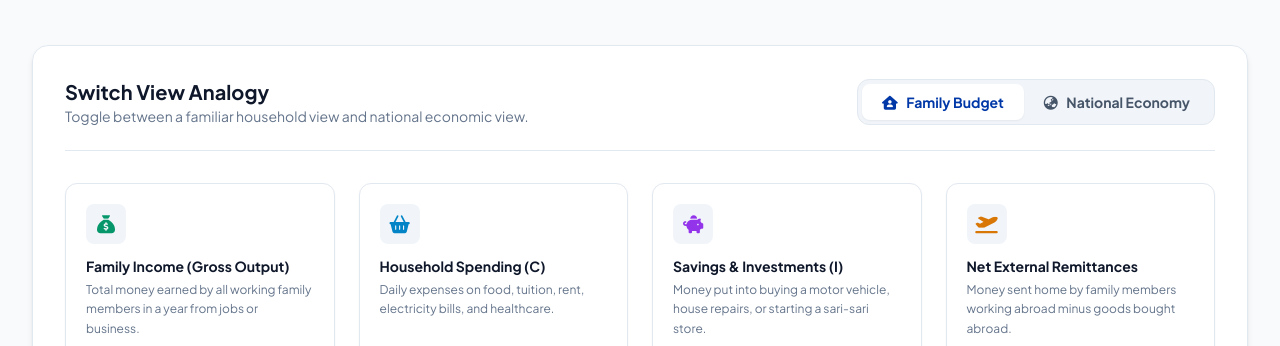
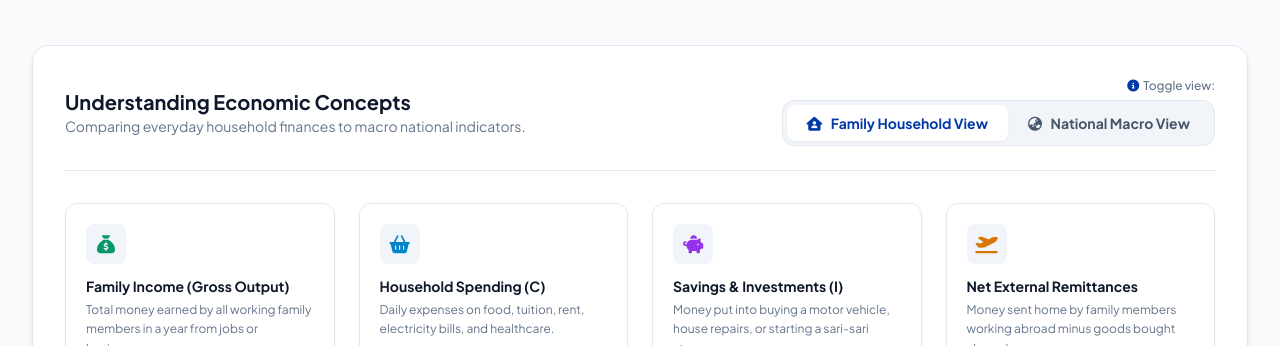
Before and after one commit to natsume-maru/ph-economy-dashboard, a plain HTML site: page index.html in a window 1280 px wide. Shown: the part 777-1123 px from the top of the page. Drawn offline with nearby package versions, Linux system fonts and the light colour scheme.

Commit message:
Update index.html

```diff
--- a/index.html
+++ b/index.html
@@ -107,18 +107,25 @@
 
             <!-- Analogy Toggle Box -->
             <div class="glass-card rounded-2xl p-6 md:p-8 shadow-md border border-slate-200 mb-10">
-                <div class="flex flex-col md:flex-row items-center justify-between gap-6 pb-6 border-b border-slate-200">
+                <div class="flex flex-col md:flex-row items-start md:items-center justify-between gap-6 pb-6 border-b border-slate-200">
                     <div>
-                        <h3 class="text-xl font-bold text-slate-900">Switch View Analogy</h3>
-                        <p class="text-sm text-slate-500">Toggle between a familiar household view and national economic view.</p>
+                        <h3 class="text-xl font-bold text-slate-900">Understanding Economic Concepts</h3>
+                        <p class="text-sm text-slate-500">Comparing everyday household finances to macro national indicators.</p>
                     </div>
-                    <div class="inline-flex p-1 bg-slate-100 rounded-xl border border-slate-200">
-                        <button id="btn-analogy-family" onclick="switchGDPAnalogy('family')" class="px-5 py-2 rounded-lg text-sm font-bold transition shadow-sm bg-white text-phBlue">
-                            <i class="fa-solid fa-house-user mr-1.5"></i> Family Budget
-                        </button>
-                        <button id="btn-analogy-nation" onclick="switchGDPAnalogy('nation')" class="px-5 py-2 rounded-lg text-sm font-bold text-slate-600 hover:text-slate-900 transition">
-                            <i class="fa-solid fa-earth-asia mr-1.5"></i> National Economy
-                        </button>
+
+                    <!-- Toggle Control Container with Built-in Guide Text -->
+                    <div class="flex flex-col items-start md:items-end gap-1.5 w-full md:w-auto">
+                        <span class="text-xs text-slate-500 font-medium flex items-center gap-1">
+                            <i class="fa-solid fa-circle-info text-phBlue"></i> Toggle view:
+                        </span>
+                        <div class="inline-flex p-1 bg-slate-100 rounded-xl border border-slate-200 w-full md:w-auto">
+                            <button id="btn-analogy-family" onclick="switchGDPAnalogy('family')" class="flex-1 md:flex-none px-5 py-2 rounded-lg text-sm font-bold transition shadow-sm bg-white text-phBlue">
+                                <i class="fa-solid fa-house-user mr-1.5"></i> Family Household View
+                            </button>
+                            <button id="btn-analogy-nation" onclick="switchGDPAnalogy('nation')" class="flex-1 md:flex-none px-5 py-2 rounded-lg text-sm font-bold text-slate-600 hover:text-slate-900 transition">
+                                <i class="fa-solid fa-earth-asia mr-1.5"></i> National Macro View
+                            </button>
+                        </div>
                     </div>
                 </div>
 
@@ -128,7 +135,7 @@
                 </div>
             </div>
 
-            <!-- Interactive Expenditure Formula Formula -->
+            <!-- Interactive Expenditure Formula -->
             <div class="bg-gradient-to-br from-slate-900 to-slate-800 rounded-2xl p-6 md:p-8 text-white shadow-xl">
                 <h3 class="text-lg font-bold text-amber-400 mb-2 uppercase tracking-wide text-xs">How GDP is Calculated (Expenditure Approach)</h3>
                 <p class="text-2xl md:text-3xl font-black mb-6">GDP = <span class="text-sky-300">C</span> + <span class="text-emerald-300">I</span> + <span class="text-purple-300">G</span> + (<span class="text-rose-300">X</span> - <span class="text-amber-300">M</span>)</p>
@@ -167,7 +174,7 @@
                 </div>
             </div>
 
-            <!-- Key Metric Cards Grid (Expanded) -->
+            <!-- Key Metric Cards Grid -->
             <div class="grid grid-cols-1 sm:grid-cols-2 lg:grid-cols-4 gap-6">
                 <!-- Metric 1: GDP Growth -->
                 <div class="bg-white rounded-2xl p-6 border border-slate-200 shadow-sm hover:shadow-md transition">
@@ -208,7 +215,7 @@
                     </div>
                 </div>
 
-                <!-- Metric 4: Unemployment Rate -->
+                <!-- Metric 4: Labor & Debt -->
                 <div class="bg-white rounded-2xl p-6 border border-slate-200 shadow-sm hover:shadow-md transition">
                     <div class="flex items-center justify-between mb-3">
                         <span class="text-xs font-bold uppercase text-slate-500">Labor & Debt</span>
@@ -336,7 +343,7 @@
             </div>
         </section>
 
-        <!-- NEW SECTION: Personal Inflation Basket Calculator -->
+        <!-- SECTION 5: Personal Inflation Basket Calculator -->
         <section id="inflation-calc" class="scroll-mt-20">
             <div class="text-center max-w-3xl mx-auto mb-10">
                 <span class="text-xs font-bold uppercase tracking-wider text-phBlue bg-blue-50 px-3 py-1 rounded-full border border-blue-100">Step 5: Purchasing Power</span>
@@ -381,7 +388,7 @@
             </div>
         </section>
 
-        <!-- NEW SECTION: Regional Economic Explorer -->
+        <!-- SECTION 6: Regional Economic Explorer -->
         <section id="regional-explorer" class="scroll-mt-20">
             <div class="text-center max-w-3xl mx-auto mb-10">
                 <span class="text-xs font-bold uppercase tracking-wider text-phBlue bg-blue-50 px-3 py-1 rounded-full border border-blue-100">Step 6: Regional Spread</span>
@@ -413,7 +420,7 @@
             </div>
         </section>
 
-        <!-- SECTION 6: What It Means For You -->
+        <!-- SECTION 7: What It Means For You -->
         <section id="you" class="scroll-mt-20">
             <div class="text-center max-w-3xl mx-auto mb-12">
                 <span class="text-xs font-bold uppercase tracking-wider text-phBlue bg-blue-50 px-3 py-1 rounded-full border border-blue-100">Step 7: Everyday Impact</span>
```
